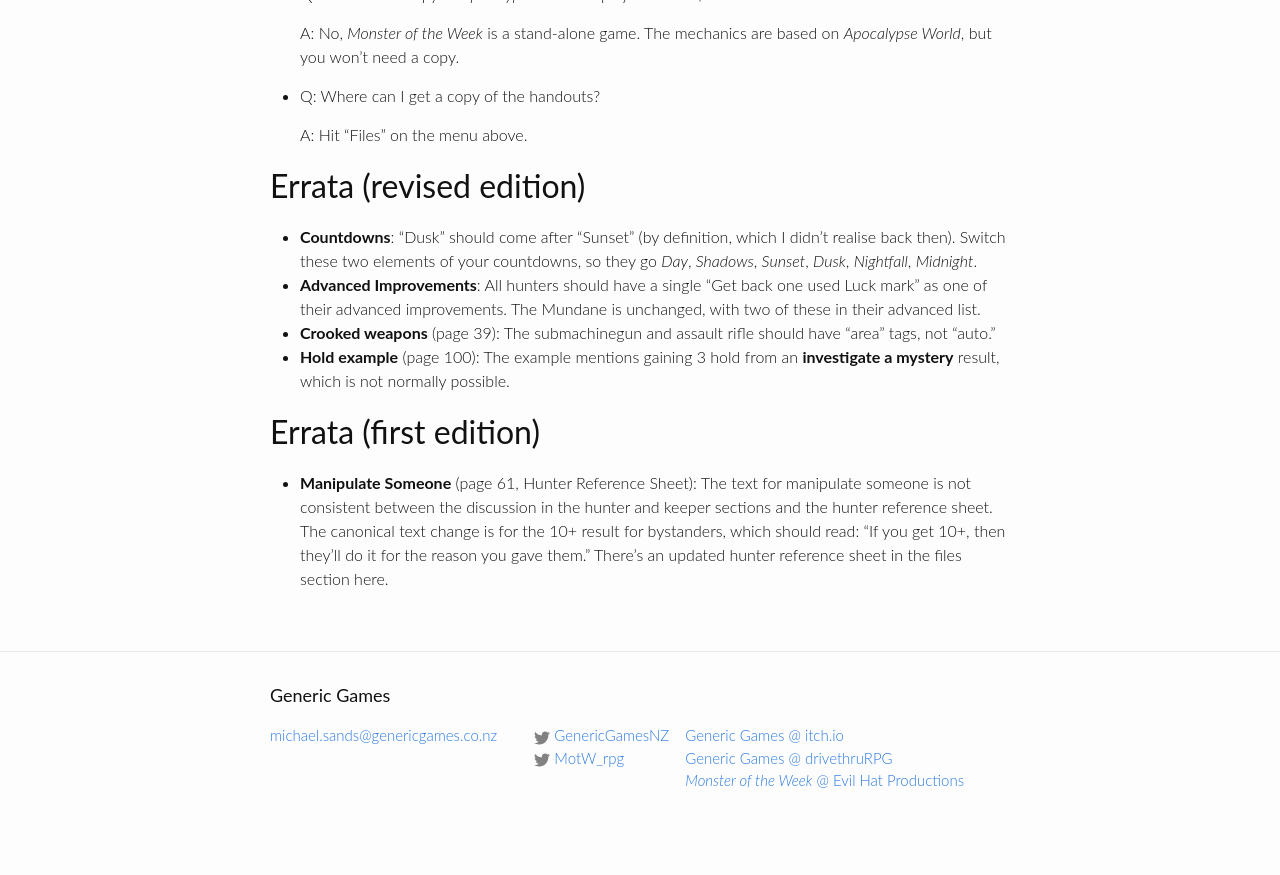
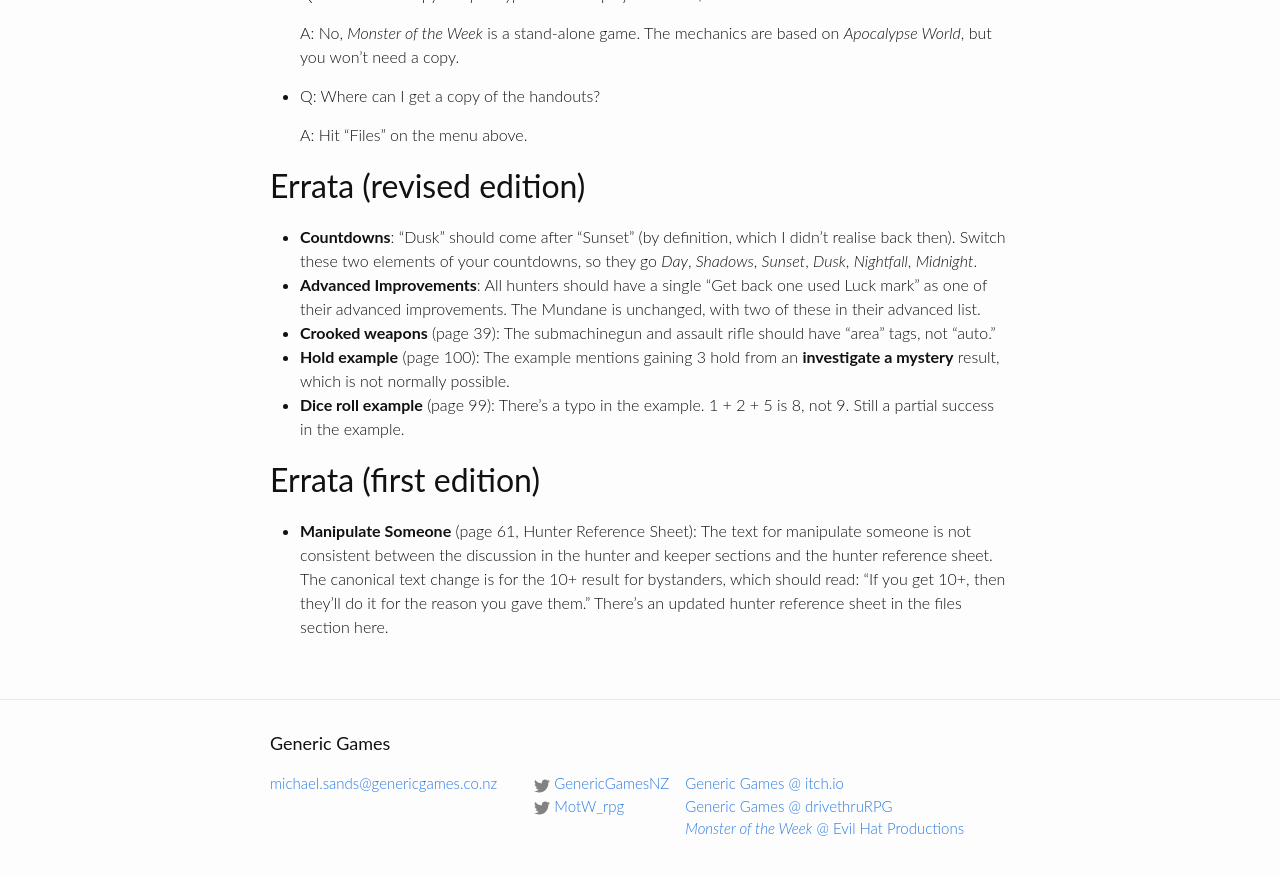
Before and after one commit to michael-sands/generic_games_site, a Jekyll site: the page built from motw.md, in a window 1280 px wide and 900 px high, scrolled down 2368 px. Shown: the top 875 px of the window. Built offline with Jekyll 4.4.1, drawn with Linux system fonts in a browser that asks for light colours; before the commit the page ends 3220 px from its top, so only the background shows below that.

Commit message:
fix an error

```diff
--- a/motw.md
+++ b/motw.md
@@ -111,6 +111,7 @@
 * **Advanced Improvements**: All hunters should have a single "Get back one used Luck mark" as one of their advanced improvements. The Mundane is unchanged, with two of these in their advanced list.
 * **Crooked weapons** (page 39): The submachinegun and assault rifle should have "area" tags, not "auto."
 * **Hold example** (page 100): The example mentions gaining 3 hold from an **investigate a mystery** result, which is not normally possible.
+* **Dice roll example** (page 99): There's a typo in the example. 1 + 2 + 5 is 8, not 9. Still a partial success in the example.
 
 Errata (first edition)
 ----------------------
```
